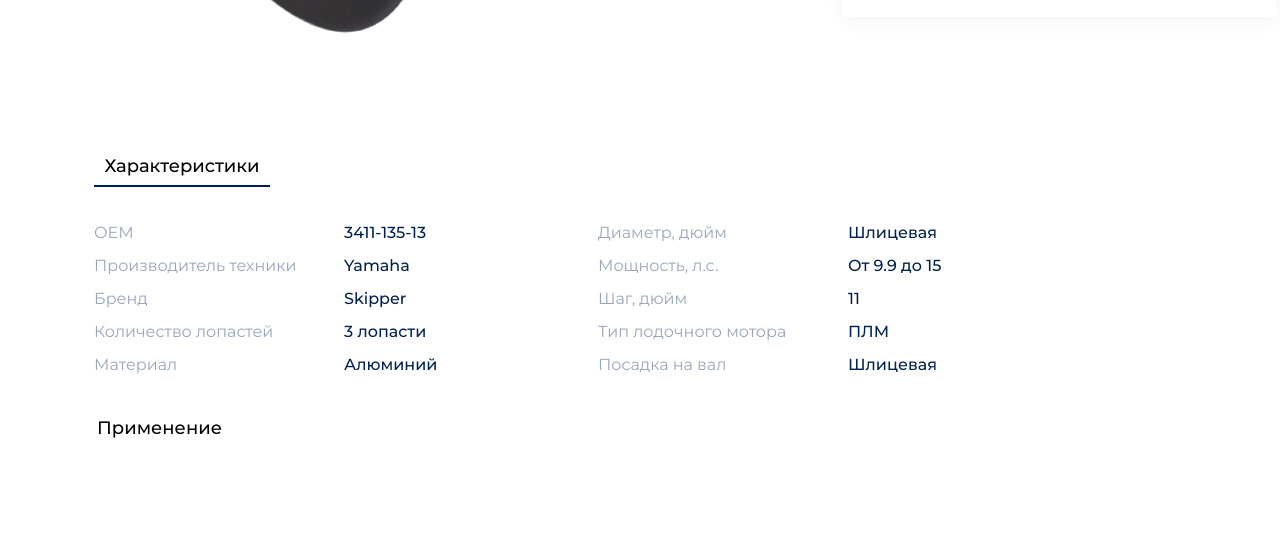
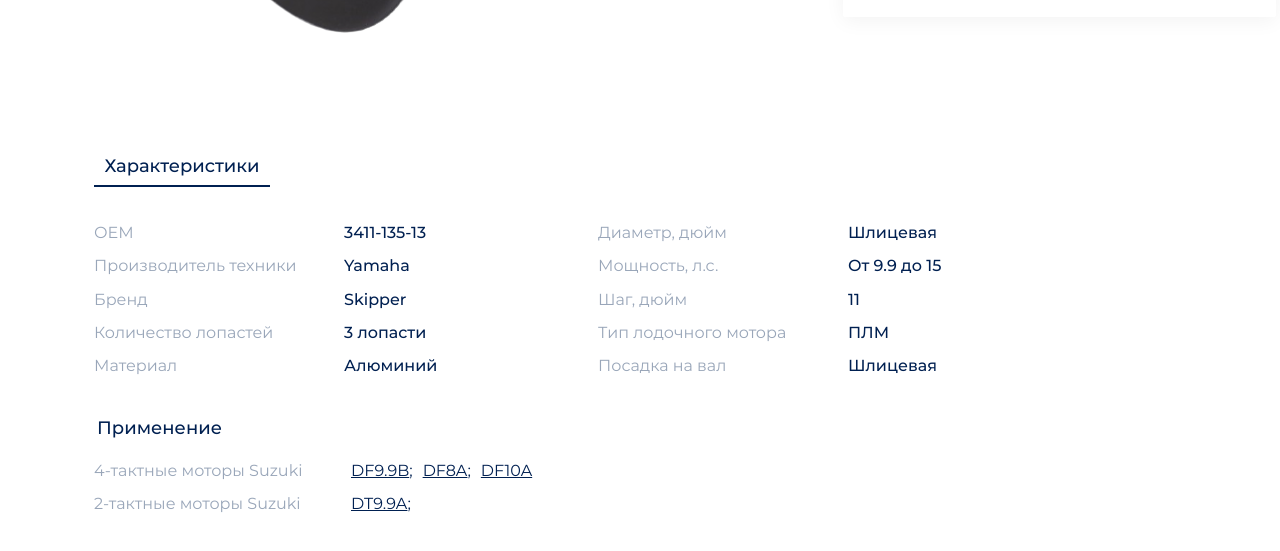
Before and after one commit to Tom-Pepper/guys-agency-test-task, a plain HTML site: page src/index.html in a window 1280 px wide. Shown: the part 773-1324 px from the top of the page. Drawn offline with Linux system fonts and the light colour scheme.

Commit message:
dev: реализация блока 'Применение'

```diff
--- /dev/null
+++ b/src/blocks/card/__characteristics-block-usage/card__characteristics-block-usage.css
@@ -0,0 +1,12 @@
+.card__characteristics-block-usage {
+  list-style: none;
+  display: grid;
+  grid-template-columns: repeat(2, 213px);
+  grid-template-rows: repeat(2, 23px);
+  grid-gap: 44px;
+  grid-row-gap: 10px;
+  margin: 0;
+  padding: 22px 0 0 0;
+  height: 56px;
+  width: 440px;
+}
--- a/src/blocks/card/__characteristics-block/card__characteristics-block.css
+++ b/src/blocks/card/__characteristics-block/card__characteristics-block.css
@@ -1,9 +1,4 @@
 .card__characteristics-block {
-  display: grid;
-  grid-template-columns: repeat(2, 1fr);
-  grid-template-rows: repeat(5, 1fr);
-  grid-row-gap: 10px;
-
   margin: 35px 0 0;
   width: 344px;
   height: 155px;
--- a/src/blocks/card/__characteristics-subtitle/card__characteristics-subtitle.css
+++ b/src/blocks/card/__characteristics-subtitle/card__characteristics-subtitle.css
@@ -1,6 +1,7 @@
 .card__characteristics-subtitle {
   width: 176px;
   height: 30px;
+  color: #002051;
   border-bottom: 2px solid #002051;
 
   font-weight: 500;
--- /dev/null
+++ b/src/blocks/card/__info-caption-link/card__info-caption-link.css
@@ -0,0 +1,14 @@
+.card__info-caption-link {
+  list-style: none;
+  color: #002051;
+  padding-right: 10px;
+  font-weight: 400;
+}
+
+.card__info-caption-link:last-child {
+  padding-right: 0;
+}
+
+.card__info-caption-link:hover {
+  color: #0AAEDD;
+}
--- /dev/null
+++ b/src/blocks/card/__info-caption-links/card__info-caption-links.css
@@ -0,0 +1,6 @@
+.card__info-caption-links {
+  display: flex;
+  flex-direction: row;
+  padding: 0;
+  margin: 0;
+}
--- a/src/index.html
+++ b/src/index.html
@@ -102,6 +102,22 @@
             </ul>
           </div>
           <p class="card__characteristics-subtitle card__usage">Применение</p>
+          <ul class="card__characteristics-block card__characteristics-block-usage">
+            <li class="card__info-caption-about-characteristics">4-тактные моторы Suzuki</li>
+            <li class="card__info-caption-about-value">
+              <ul class="card__info-caption-links">
+                <li class="card__info-caption-link"><a class="card__info-caption-link" href="#">DF9.9B<span>;</span></a></li>
+                <li class="card__info-caption-link"><a class="card__info-caption-link" href="#">DF8A<span>;</span></a></li>
+                <li class="card__info-caption-link"><a class="card__info-caption-link" href="#">DF10A</a></li>
+              </ul>
+            </li>
+            <li class="card__info-caption-about-characteristics">2-тактные моторы Suzuki</li>
+            <li class="card__info-caption-about-value">
+              <ul class="card__info-caption-links">
+                <li class="card__info-caption-link"><a class="card__info-caption-link" href="#">DT9.9A<span>;</span></a></li>
+              </ul>
+            </li>
+          </ul>
         </figcaption>
       </figure>
     </section>
--- a/src/pages/index.css
+++ b/src/pages/index.css
@@ -52,3 +52,6 @@
 @import url(../blocks/card/__characteristics-block/card__characteristics-block.css);
 @import url(../blocks/card/__characteristics-block-wrapper/card__characteristics-block-wrapper.css);
 @import url(../blocks/card/__usage/card__usage.css);
+@import url(../blocks/card/__info-caption-links/card__info-caption-links.css);
+@import url(../blocks/card/__info-caption-link/card__info-caption-link.css);
+@import url(../blocks/card/__characteristics-block-usage/card__characteristics-block-usage.css);
```
